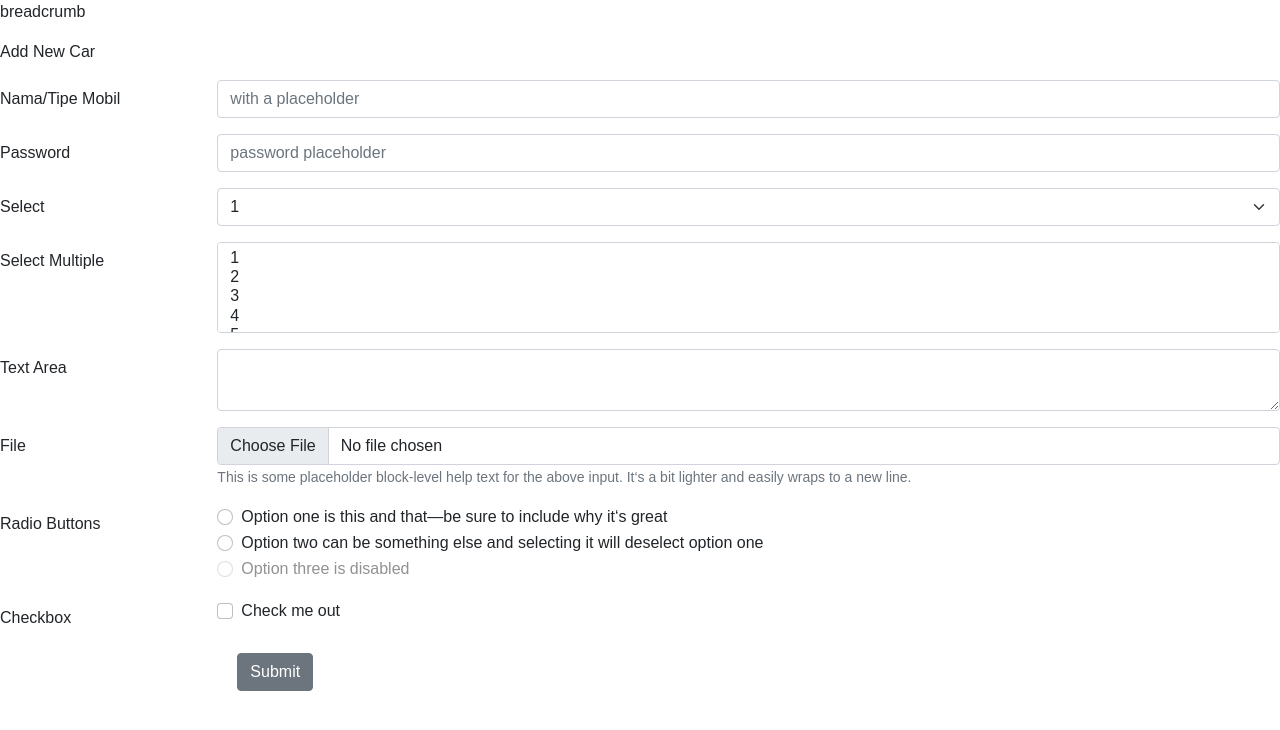
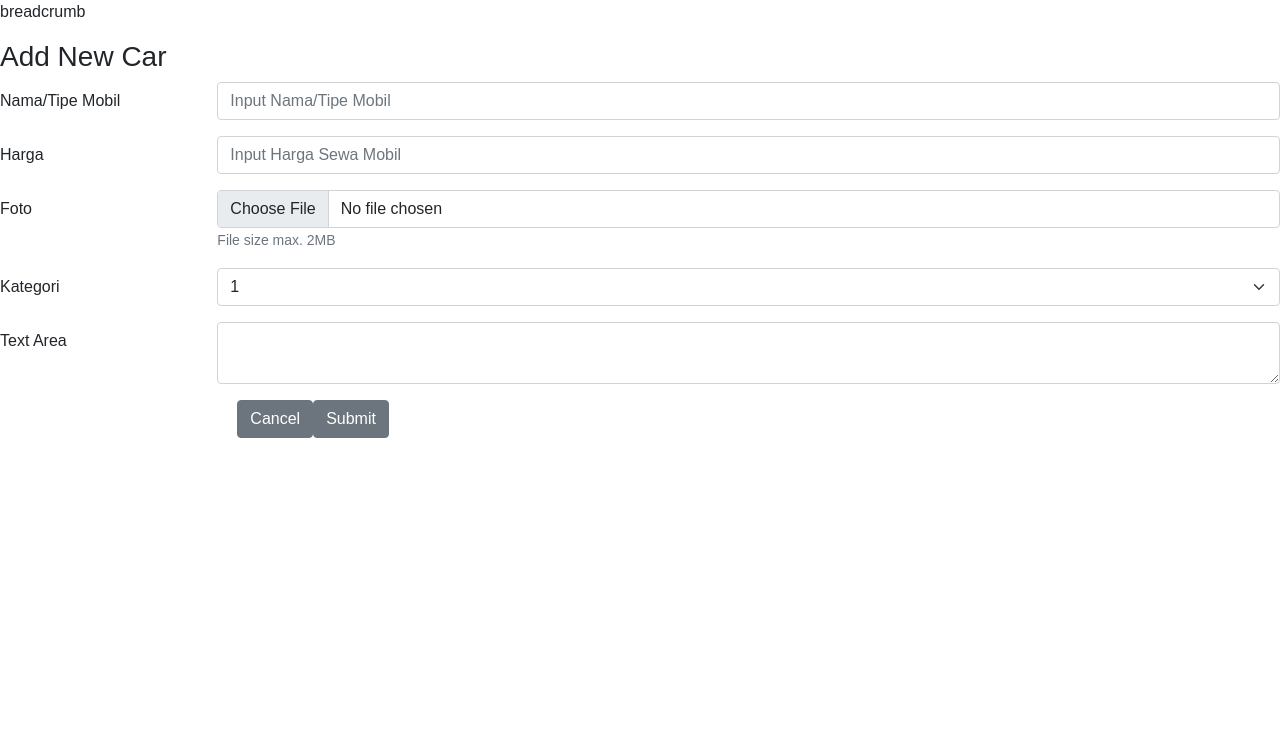
Before and after one commit to Indo-Car-Rental/IndoCarRental-Web-App, a React (Create React App) app: page /admin/form-add-new-car in a window 1280 px wide. Shown: the top 730 px of the page. Built offline with nearby package versions, Linux system fonts and the light colour scheme.

Commit message:
edit form

```diff
--- a/src/components/Formaddnewcar/index.js
+++ b/src/components/Formaddnewcar/index.js
@@ -12,7 +12,7 @@ const Formaddnewcar = () => {
         <p>breadcrumb</p>
       </div>
       <div>
-        <p>Add New Car</p>
+        <h3>Add New Car</h3>
       </div>
       <div>
       <Form>
@@ -25,25 +25,44 @@ const Formaddnewcar = () => {
           </Label>
             <Col sm={10}>
               <Input
-                id="exampleEmail"
-                name="email"
-                placeholder="with a placeholder"
-                type="email"
+                id="Input Mobil"
+                name="Input"
+                placeholder="Input Nama/Tipe Mobil"
+                type="Text"
               />
             </Col>
         </FormGroup>
         <FormGroup row>
           <Label
-            for="examplePassword"
+            for="Harga"
             sm={2}
           >
-            Password
+            Harga
           </Label>
             <Col sm={10}>
               <Input
-                name="password"
-                placeholder="password placeholder"
+                name="Harga"
+                placeholder="Input Harga Sewa Mobil"
               />
+            </Col>
+        </FormGroup>
+        <FormGroup row>
+          <Label
+            for="Input Foto"
+            sm={2}
+          >
+            Foto
+          </Label>
+            <Col sm={10}>
+              <Input
+                id="Input Foto"
+                name="Foto"
+                placeholder="Upload Foto Mobil"
+                type="File"
+              />
+                <FormText>
+                  File size max. 2MB
+                </FormText>
             </Col>
         </FormGroup>
         <FormGroup row>
@@ -51,61 +70,20 @@ const Formaddnewcar = () => {
             for="exampleSelect"
             sm={2}
           >
-      Select
+            Kategori
           </Label>
             <Col sm={10}>
               <Input
-        id="exampleSelect"
+                id="Kategori"
                 name="select"
+                placeholder="Pilih Kategori Mobil"
                 type="select"
               >
-        <option>
-          1
-        </option>
-        <option>
-          2
-        </option>
-        <option>
-          3
-        </option>
-        <option>
-          4
-        </option>
-        <option>
-          5
-        </option>
-      </Input>
-    </Col>
-  </FormGroup>
-  <FormGroup row>
-    <Label
-      for="exampleSelectMulti"
-      sm={2}
-    >
-      Select Multiple
-    </Label>
-    <Col sm={10}>
-      <Input
-        id="exampleSelectMulti"
-        multiple
-        name="selectMulti"
-        type="select"
-      >
-        <option>
-          1
-        </option>
-        <option>
-          2
-        </option>
-        <option>
-          3
-        </option>
-        <option>
-          4
-        </option>
-        <option>
-          5
-        </option>
+                <option>1</option>
+                <option>2</option>
+                <option>3</option>
+                <option>4</option>
+                <option>5</option>
               </Input>
             </Col>
         </FormGroup>
@@ -124,92 +102,6 @@ const Formaddnewcar = () => {
               />
             </Col>
         </FormGroup>
-  <FormGroup row>
-    <Label
-      for="exampleFile"
-      sm={2}
-    >
-      File
-    </Label>
-    <Col sm={10}>
-      <Input
-        id="exampleFile"
-        name="file"
-        type="file"
-      />
-      <FormText>
-        This is some placeholder block-level help text for the above input. It‘s a bit lighter and easily wraps to a new line.
-      </FormText>
-    </Col>
-  </FormGroup>
-  <FormGroup
-    row
-    tag="fieldset"
-  >
-    <legend className="col-form-label col-sm-2">
-      Radio Buttons
-    </legend>
-    <Col sm={10}>
-      <FormGroup check>
-        <Input
-          name="radio2"
-          type="radio"
-        />
-        {' '}
-        <Label check>
-          Option one is this and that—be sure to include why it‘s great
-        </Label>
-      </FormGroup>
-      <FormGroup check>
-        <Input
-          name="radio2"
-          type="radio"
-        />
-        {' '}
-        <Label check>
-          Option two can be something else and selecting it will deselect option one
-        </Label>
-      </FormGroup>
-      <FormGroup
-        check
-        disabled
-      >
-        <Input
-          disabled
-          name="radio2"
-          type="radio"
-        />
-        {' '}
-        <Label check>
-          Option three is disabled
-        </Label>
-      </FormGroup>
-    </Col>
-  </FormGroup>
-  <FormGroup row>
-    <Label
-      for="checkbox2"
-      sm={2}
-    >
-      Checkbox
-    </Label>
-    <Col
-      sm={{
-        size: 10
-      }}
-    >
-      <FormGroup check>
-        <Input
-          id="checkbox2"
-          type="checkbox"
-        />
-        {' '}
-        <Label check>
-          Check me out
-        </Label>
-      </FormGroup>
-    </Col>
-  </FormGroup>
         <FormGroup
           check
           row
@@ -220,6 +112,9 @@ const Formaddnewcar = () => {
             size: 10
             }}
           >
+            <Button>
+              Cancel
+            </Button>
             <Button>
               Submit
             </Button>
```
Lines whose indentation alone changed are shown as unchanged.
